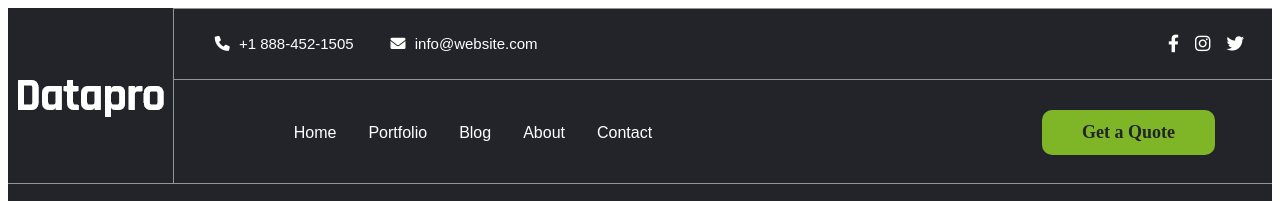
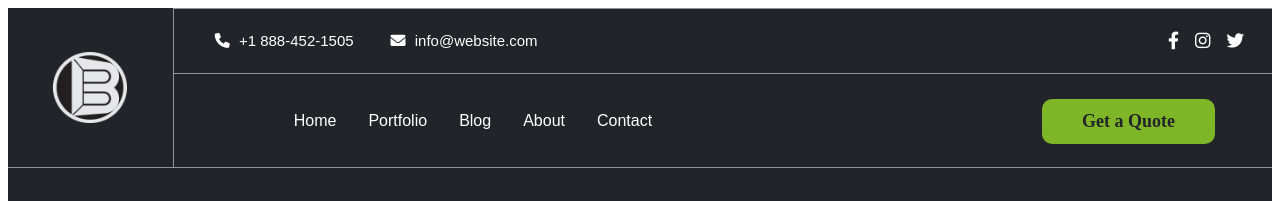
Before and after one commit to ahmedezzaouia/web-agency, a React (Vite) app: page / in a window 1280 px wide. Shown: the top 201 px of the page. Built offline with nearby package versions, Linux system fonts and the light colour scheme; the HTML template or start-up script is replaced by a standard one.

Commit message:
change the logo

```diff
--- a/src/components/header/navigation/navbar.jsx
+++ b/src/components/header/navigation/navbar.jsx
@@ -4,7 +4,7 @@ const Navbar = () => {
   return (
     <div className="navigation-area">
       <div className="brand-logo">
-        <img src="./images/main-logo.png" alt="brand logo" />
+        <img style={{ width: "80%", height: "80%" }} src="./images/logo.png" alt="brand logo" />
       </div>
       <div className="primary-area">
         <div className="top-nav">
--- a/src/components/header/navigation/styles.scss
+++ b/src/components/header/navigation/styles.scss
@@ -1,6 +1,6 @@
 .navigation-area {
   background-color: #222429;
-  height: 11rem;
+  height: 10rem;
   display: flex;
   .brand-logo {
     width: 15%;
```
Also changed, not shown: images/hero.png (added), images/logo.png (added).
